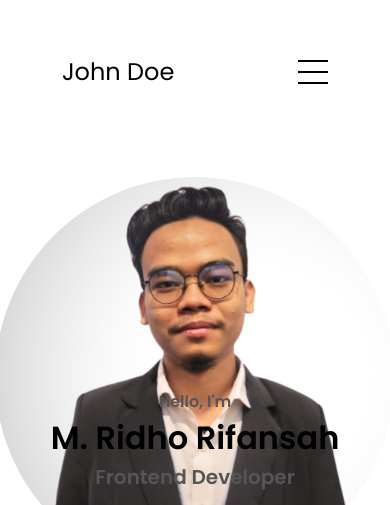
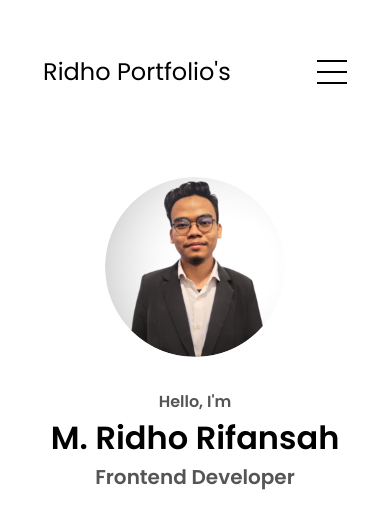
Before and after one commit to zerofrozen/ridho-porto1, a plain HTML site: page index.html in a window 390 px wide. Shown: the top 505 px of the page. Drawn offline with Linux system fonts and the light colour scheme.

Commit message:
fixing pic

```diff
--- a/index.html
+++ b/index.html
@@ -21,7 +21,7 @@
       </div>
     </nav>
     <nav id="hamburger-nav">
-      <div class="logo">John Doe</div>
+      <div class="logo">Ridho Portfolio's</div>
       <div class="hamburger-menu">
         <div class="hamburger-icon" onclick="toggleMenu()">
           <span></span>
--- a/mediaqueries.css
+++ b/mediaqueries.css
@@ -44,6 +44,9 @@
   }
   .about-containers {
     margin-top: 0;
+  }
+  .section__text{
+    height: fit-content;
   }
 }
 
--- a/style.css
+++ b/style.css
@@ -3,9 +3,7 @@
 @import url("https://fonts.googleapis.com/css2?family=Poppins:wght@300;400;500;600&display=swap");
 .circular-image {
   border-radius: 50%;
-  /* Optional: You can add a fixed width and height to ensure a perfect circle */
-  width: 400px; /* Adjust the width as needed */
-  height: 400px; /* Adjust the height as needed */
+
 }
 
 * {
```
